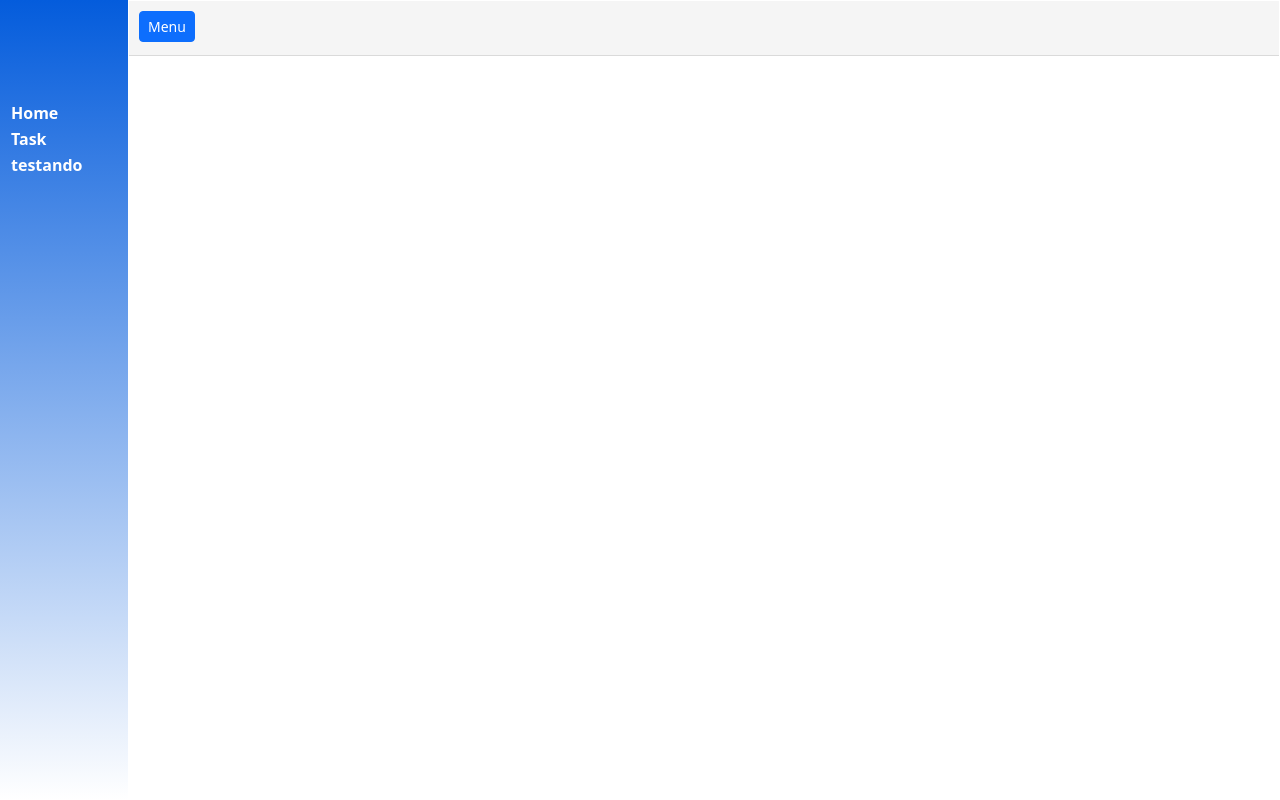
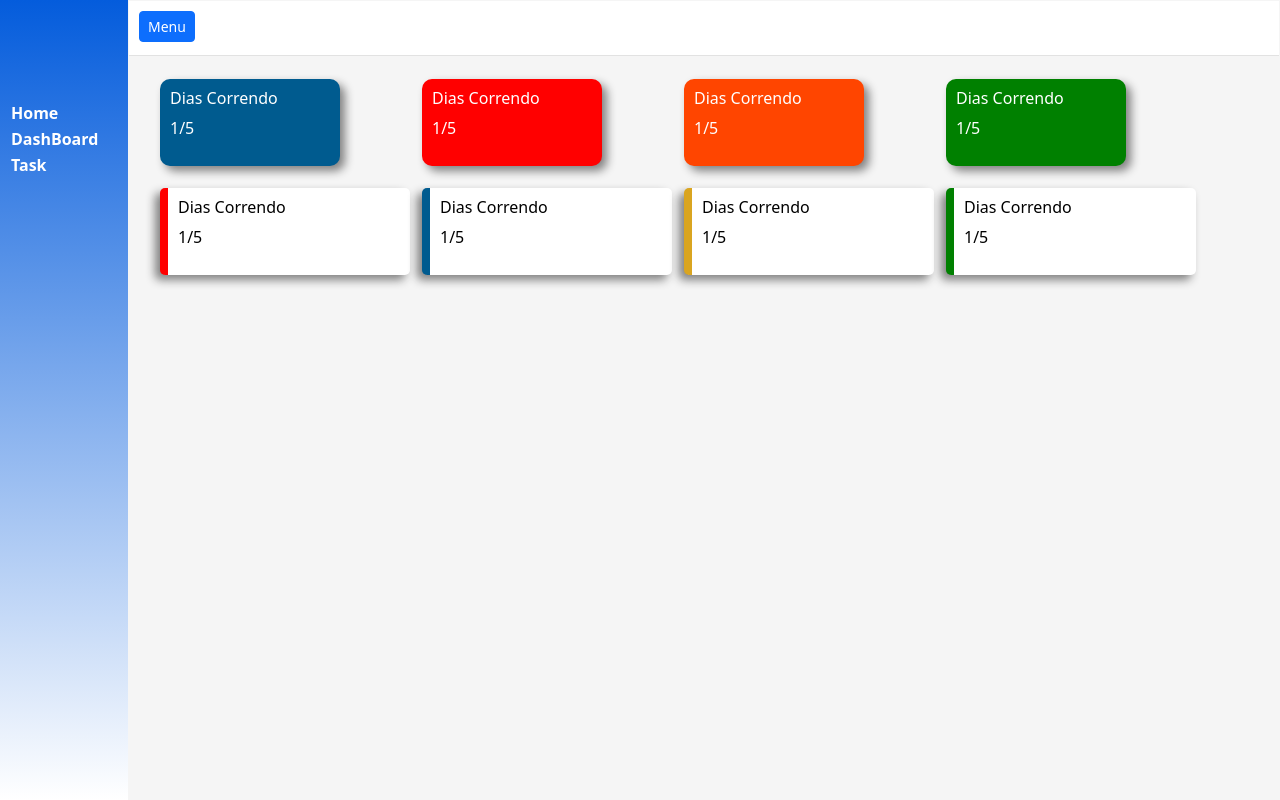
Before and after one commit to pedroferreirasi/dashboard-ui, an Angular app: page /dashboard in a window 1280 px wide. Before the commit this address led to /. Shown: the top 800 px of the page. Built offline with nearby package versions, Linux system fonts and the light colour scheme.

Commit message:
inclusao dos div-cards

```diff
--- a/src/app/app.component.html
+++ b/src/app/app.component.html
@@ -10,12 +10,12 @@
         </tr>
         <tr class="classemenu">
           <td>
-            <a href="task">Task</a>
+            <a href="dashboard">DashBoard</a>
           </td>
         </tr>
         <tr class="classemenu">
           <td>
-            <a href="testando">testando</a>
+            <a href="tasklist">Task</a>
           </td>
         </tr>
       </table>
--- a/src/app/app.component.scss
+++ b/src/app/app.component.scss
@@ -10,13 +10,13 @@
 
 .panel-main-top {
   display: inline-block;
-  background-color: white;
+  background-color: whitesmoke;
   width: 90%;
   height: 100vh;
 }
 
 .panel-main-tittle {
-  background-color: whitesmoke;
+  background-color: white;
   padding-left: 10px;
   padding-top: 10px;
   height: 55px;
--- /dev/null
+++ b/src/app/view/pages/dashboard/dashboard.component.html
@@ -0,0 +1,71 @@
+<table>
+<tr>
+  <td >
+    <div class="card-dash">
+      <div class="card-dash-blue">
+        <h6>Dias Correndo</h6>
+        <p>1/5</p>
+      </div>
+    </div>
+  </td>
+  <td>
+    <div class="card-dash">
+      <div class="card-dash-red">
+        <h6>Dias Correndo</h6>
+        <p>1/5</p>
+      </div>
+    </div>
+  </td>
+  <td>
+    <div class="card-dash">
+      <div class="card-dash-orange">
+        <h6>Dias Correndo</h6>
+        <p>1/5</p>
+      </div>
+    </div>
+  </td>
+  <td>
+    <div class="card-dash">
+      <div class="card-dash-green">
+        <h6>Dias Correndo</h6>
+        <p>1/5</p>
+      </div>
+    </div>
+  </td>
+</tr>
+<tr>
+  <td>
+    <div class="card-white">
+      <div class="card-white-red">
+        <h6>Dias Correndo</h6>
+        <p>1/5</p>
+      </div>
+    </div>
+  </td>
+  <td >
+    <div class="card-white">
+      <div class="card-white-blue">
+        <h6>Dias Correndo</h6>
+        <p>1/5</p>
+      </div>
+    </div>
+  </td>
+  <td>
+    <div class="card-white">
+      <div class="card-white-orange">
+        <h6>Dias Correndo</h6>
+        <p>1/5</p>
+      </div>
+    </div>
+  </td>
+  <td>
+    <div class="card-white">
+      <div class="card-white-green">
+        <h6>Dias Correndo</h6>
+        <p>1/5</p>
+      </div>
+    </div>
+  </td>
+</tr>
+
+</table>
--- /dev/null
+++ b/src/app/view/pages/dashboard/dashboard.component.scss
@@ -0,0 +1,109 @@
+$bodercardwhite: 8px solid;
+
+.card-dash {
+  border-radius: 10px 10px 10px 10px;
+  width: 180px;
+  height: fit-content;
+  padding: 10px;
+  color: white;
+  align-content: center;
+  margin-left: 10px;
+}
+
+.card-dash-blue {
+  border-radius: inherit;
+  background-color: #005b8f;
+  width: inherit;
+  height: inherit;
+  padding: inherit;
+  color: inherit;
+  box-shadow: 5px 5px 10px grey;
+}
+
+.card-dash-red {
+  border-radius: inherit;
+  background-color: red;
+  width: inherit;
+  height: inherit;
+  padding: inherit;
+  color: inherit;
+  box-shadow: 5px 5px 10px grey;
+}
+
+.card-dash-orange {
+  border-radius: inherit;
+  background-color: orangered;
+  width: inherit;
+  height: inherit;
+  padding: inherit;
+  color: inherit;
+  box-shadow: 5px 5px 10px grey;
+}
+
+.card-dash-green {
+  border-radius: inherit;
+  background-color: green;
+  width: inherit;
+  height: inherit;
+  padding: inherit;
+  color: inherit;
+  box-shadow: 5px 5px 10px grey;
+}
+
+.card-white {
+  border-radius: 5px 5px 5px 5px;
+  width: 250px;
+  height: fit-content;
+  padding: 10px;
+  align-content: center;
+  margin-left: 10px;
+  color: black;
+}
+
+.card-white-blue {
+  border-radius: inherit;
+  background-color: white;
+  width: inherit;
+  height: inherit;
+  padding: inherit;
+  color: inherit;
+  box-shadow: -5px 5px 10px grey;
+  border-left: $bodercardwhite;
+  border-color: #005b8f;
+}
+
+.card-white-red {
+  border-radius: inherit;
+  background-color: white;
+  width: inherit;
+  height: inherit;
+  padding: inherit;
+  color: inherit;
+  box-shadow: -5px 5px 10px grey;
+  border-left: $bodercardwhite;
+  border-color: red;
+}
+
+.card-white-orange {
+  border-radius: inherit;
+  background-color: white;
+  width: inherit;
+  height: inherit;
+  padding: inherit;
+  color: inherit;
+  box-shadow: -5px 5px 10px grey;
+  border-left: $bodercardwhite;
+  border-color: goldenrod;
+}
+
+.card-white-green {
+  border-radius: inherit;
+  background-color: white;
+  width: inherit;
+  height: inherit;
+  padding: inherit;
+  color: inherit;
+  box-shadow: -5px 5px 10px grey;
+  border-left: $bodercardwhite;
+  border-color: green;
+}
--- /dev/null
+++ b/src/app/view/pages/dashboard/dashboard.component.ts
@@ -0,0 +1,15 @@
+import { Component, OnInit } from '@angular/core';
+
+@Component({
+  selector: 'app-dashboard',
+  templateUrl: './dashboard.component.html',
+  styleUrls: ['./dashboard.component.scss']
+})
+export class DashboardComponent implements OnInit {
+
+  constructor() { }
+
+  ngOnInit(): void {
+  }
+
+}
```
Also changed, not shown: src/app/app-routing.module.ts (+4 -3 lines), src/app/app.module.ts (+5 -3 lines), src/app/view/pages/task/task-list.component.ts (renamed from src/app/view/pages/task/task.component.ts, +4 -4 lines), src/app/view/pages/task/task-list.component.html (renamed from src/app/view/pages/task/task.component.html), src/app/view/pages/task/task-list.component.scss (renamed from src/app/view/pages/task/task.component.scss).
